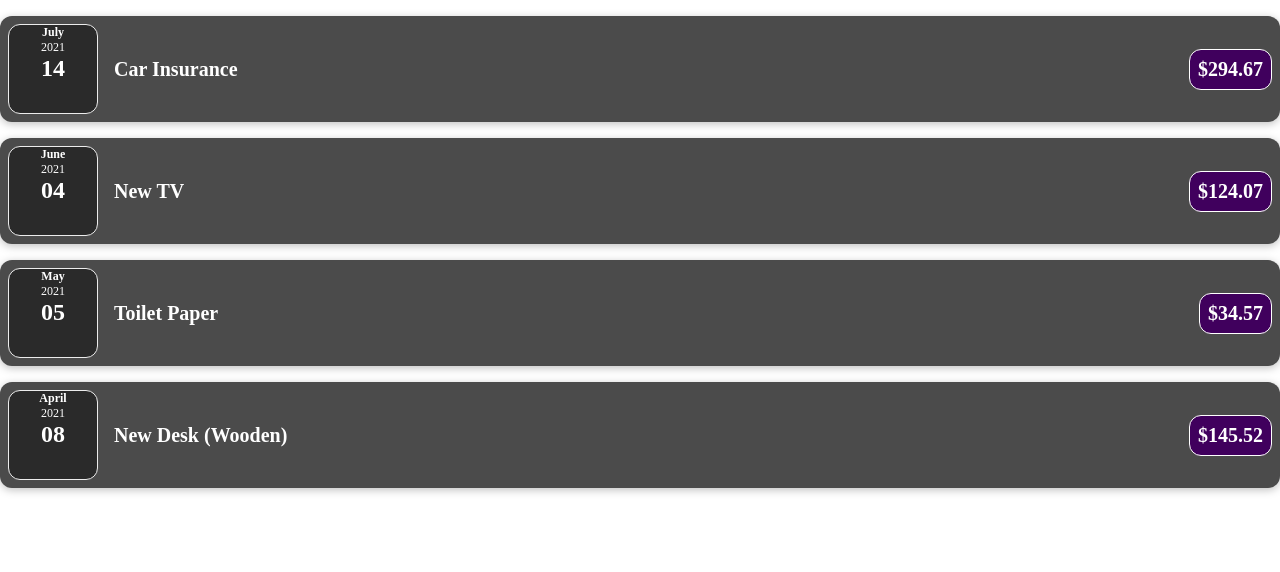
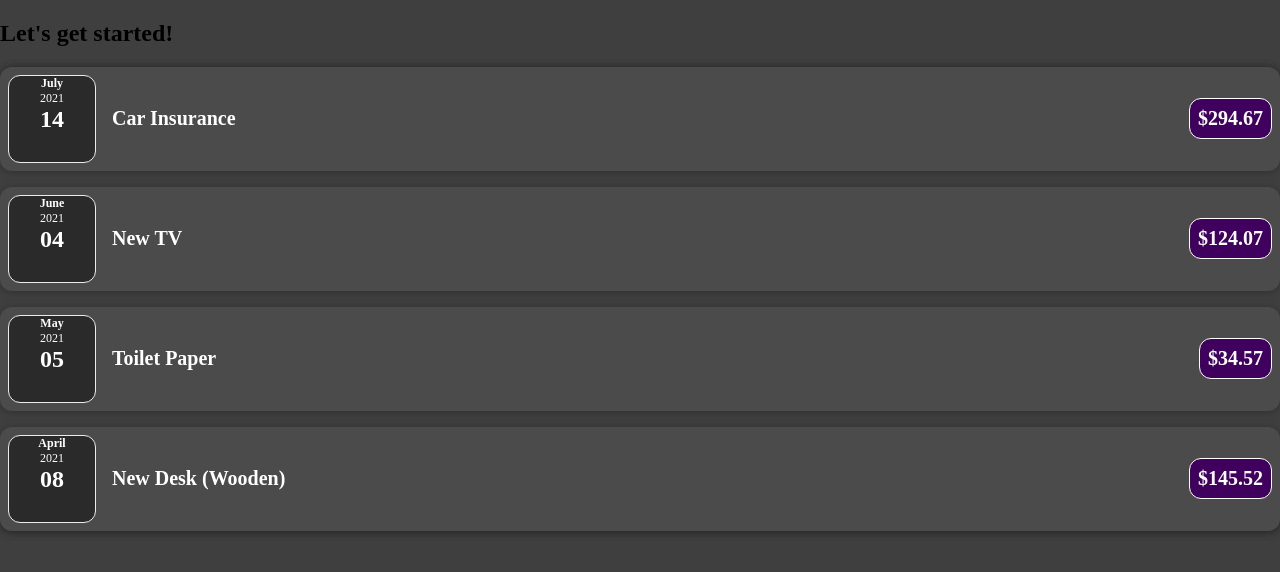
Before and after one commit to Belchenkov/react-expensive-tracker, a React (Create React App) app: page / in a window 1280 px wide. Shown: the top 572 px of the page. Built offline with nearby package versions, Linux system fonts and the light colour scheme; a web font is replaced by a local one.

Commit message:
Add Card Component

```diff
--- a/src/App.js
+++ b/src/App.js
@@ -1,4 +1,4 @@
-import ExpenseItem from "./components/ExpenseItem";
+import Expenses from "./components/Expenses";
 
 function App() {
     const expenses = [
@@ -9,19 +9,11 @@ function App() {
     ];
 
     return (
-    <div className="App">
-        {
-            expenses.map(e => (
-                <ExpenseItem
-                    key={e.date}
-                    title={e.title}
-                    amount={e.amount}
-                    date={e.date}
-                />
-            ))
-        }
-    </div>
-);
+        <div className="App">
+            <h2>Let's get started!</h2>
+            <Expenses items={expenses} />
+        </div>
+    );
 }
 
 export default App;
--- /dev/null
+++ b/src/components/Card.css
@@ -0,0 +1,4 @@
+.card {
+    border-radius: 12px;
+    box-shadow: 0 1px 8px rgba(0, 0, 0, 0.25);
+}
--- /dev/null
+++ b/src/components/Card.js
@@ -0,0 +1,11 @@
+import './Card.css';
+
+const Card = ({ children, className }) => {
+    return (
+        <div className={`card ${className}`}>
+            { children }
+        </div>
+    );
+};
+
+export default Card;
--- a/src/components/ExpencseItem.css
+++ b/src/components/ExpencseItem.css
@@ -2,7 +2,6 @@
     display: flex;
     justify-content: space-between;
     align-items: center;
-    box-shadow: 0 2px 8px rgba(0, 0, 0, 0.25);
     padding: 0.5rem;
     margin: 1rem 0;
     border-radius: 12px;
--- a/src/components/ExpenseItem.js
+++ b/src/components/ExpenseItem.js
@@ -1,16 +1,18 @@
 import ExpenseDate from "./ExpenseDate";
+import Card from "./Card";
+
 import './ExpencseItem.css';
 
 function ExpenseItem({ title, amount, date }) {
     return (
-        <div className="expense-item">
+        <Card className="expense-item">
             <ExpenseDate date={date}/>
 
             <div className="expense-item__description">
                 <h2>{title}</h2>
                 <div className="expense-item__price">${amount}</div>
             </div>
-        </div>
+        </Card>
     );
 }
 
--- /dev/null
+++ b/src/components/Expenses.css
@@ -0,0 +1,7 @@
+.expenses {
+    padding: 1rem;
+    background-color: rgb(31, 31, 31);
+    margin: 2rem auto;
+    width: 50rem;
+    max-width: 95%;
+}
--- /dev/null
+++ b/src/components/Expenses.js
@@ -0,0 +1,21 @@
+import ExpenseItem from "./ExpenseItem";
+import Card from "./Card";
+
+const Expenses = ({ items }) => {
+    return (
+        <Card className="expenses">
+            {
+                items && items.map(e => (
+                    <ExpenseItem
+                        key={e.date}
+                        title={e.title}
+                        amount={e.amount}
+                        date={e.date}
+                    />
+                ))
+            }
+        < /Card>
+    );
+};
+
+export default Expenses;
--- a/src/index.css
+++ b/src/index.css
@@ -1,9 +1,9 @@
+* {
+  box-sizing: border-box;
+}
+
 body {
   margin: 0;
   font-family: 'Baloo Tammudu 2', cursive;
+  background-color: #3f3f3f;
 }
-
-code {
-  font-family: source-code-pro, Menlo, Monaco, Consolas, 'Courier New',
-    monospace;
-}
```
